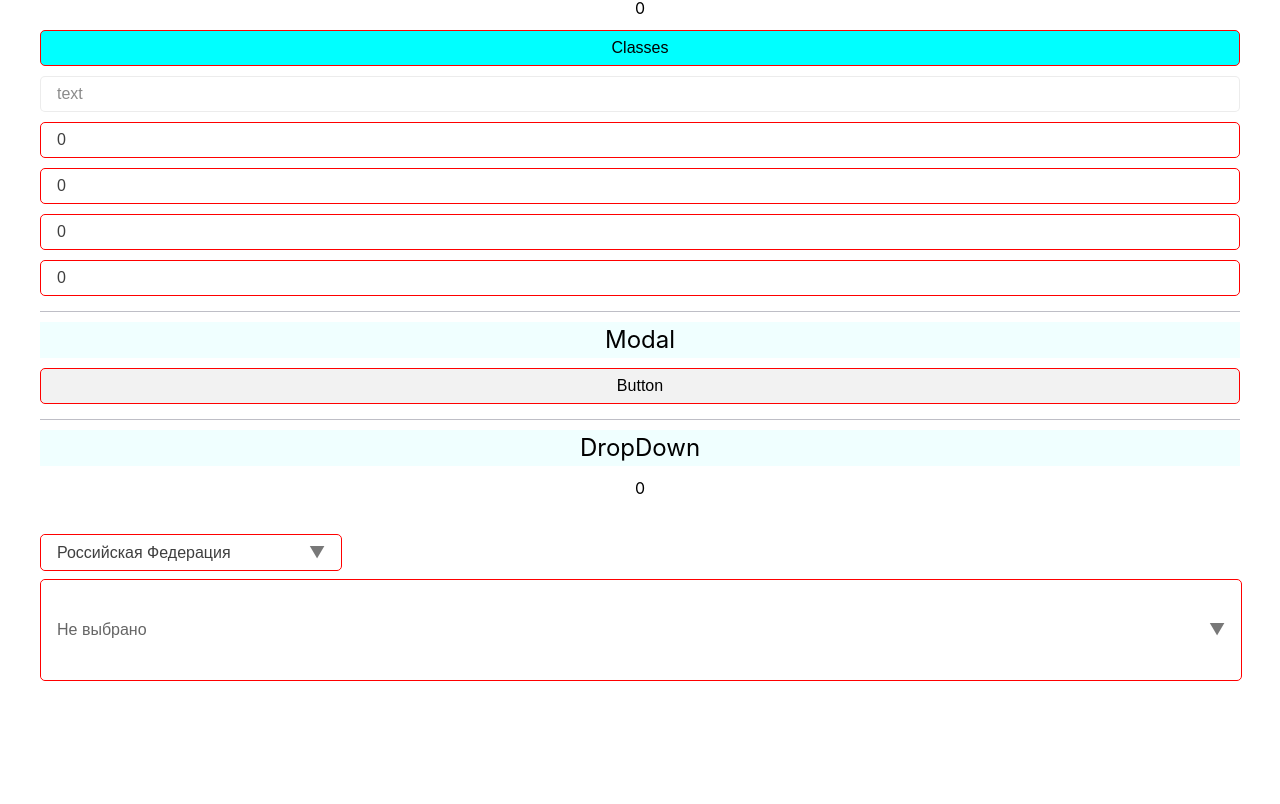
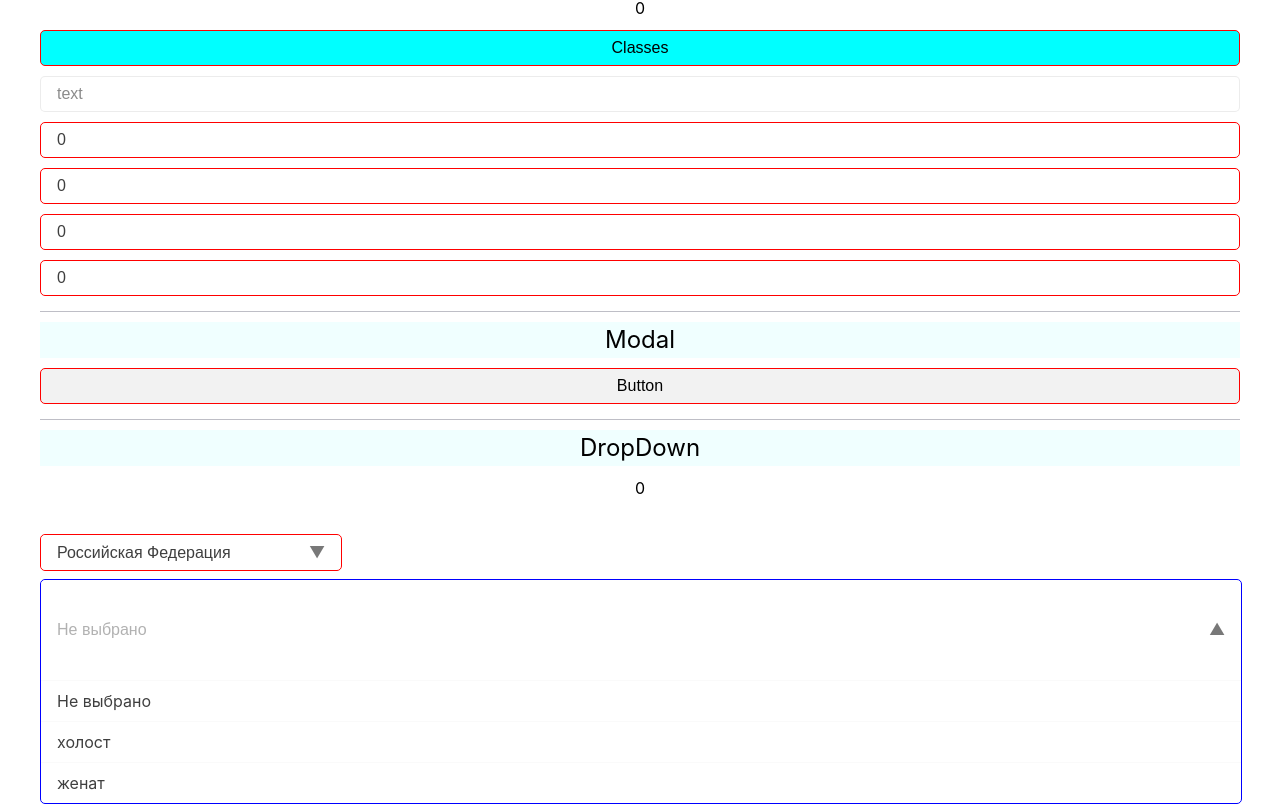
Before and after one commit to Smoren/vue3-hive-ui-kit, a Vue app: page / in a window 1280 px wide. Shown: the part 577-1381 px from the top of the page. Before the commit the page ends 1258 px from the top, so only its background shows below. Built offline with nearby package versions, Linux system fonts and the light colour scheme.

Commit message:
HiveDropdDown: created focus on mount

```diff
--- a/src/App.vue
+++ b/src/App.vue
@@ -148,7 +148,7 @@ const optionsArray = [
 ];
 
 // const dd4 = ref('74fd8aaa-e10a-4fd0-941b-6f6c7249003d')
-const dd4 = ref(null)
+const dd4 = ref(null);
 
 const optionsObject = {
   '74fd8aaa-e10a-4fd0-941b-6f6c7249003d': {
@@ -173,7 +173,7 @@ const maritalStatusList = [
     title: 'женат',
   },
 ];
-const mm = ref(null)
+const mm = ref(null);
 
 const statusList = [
   {
@@ -187,10 +187,10 @@ const statusList = [
     description: '',
     title: 'Черновик',
     type: null,
-  }
+  },
 ];
 
-const date: Ref<Date | undefined> = ref()
+const date: Ref<Date | undefined> = ref();
 
 const yearStore = useYearStore();
 const yearList = computed(() => yearStore.years);
@@ -201,8 +201,7 @@ onMounted(() => {
 
 const handleSearch = (value: string) => {
   console.log('val', value);
-
-}
+};
 </script>
 
 <template>
@@ -286,9 +285,17 @@ const handleSearch = (value: string) => {
         <!-- <hive-drop-down v-model="dd3" :options="optionsObjectSort" title-field="titl" value-field="valu" /> -->
         <!-- <hive-drop-down v-model="dd3" :options="yearList" title-field="title" value-field="value" with-null /> -->
         <!-- <hive-drop-down v-model="dropdown" :options="options" /> -->
-         <!-- <hive-drop-down v-model="dd4" :options="optionsArray" title-field="title" value-field="value" /> -->
-         <hive-drop-down v-model="mm" :options="maritalStatusList" title-field="title" value-field="id" with-null height="100px" />
-         <!-- <hive-drop-down v-model="mm" :options="statusList" title-field="title" value-field="id" /> -->
+        <!-- <hive-drop-down v-model="dd4" :options="optionsArray" title-field="title" value-field="value" /> -->
+        <hive-drop-down
+          v-model="mm"
+          :options="maritalStatusList"
+          title-field="title"
+          value-field="id"
+          with-null
+          height="100px"
+          :focusOnMount="true"
+        />
+        <!-- <hive-drop-down v-model="mm" :options="statusList" title-field="title" value-field="id" /> -->
       </widget-wrapper>
     </div>
   </div>
--- a/src/components/hive-drop-down/hive-drop-down.vue
+++ b/src/components/hive-drop-down/hive-drop-down.vue
@@ -1,5 +1,5 @@
 <script lang="ts" setup>
-import { reactive, watch } from 'vue';
+import { onMounted, reactive, watch } from 'vue';
 import HiveInput from '@/components/hive-input/hive-input.vue';
 import {
   Focusout,
@@ -17,7 +17,7 @@ import {
 } from '@/common/mixin/emits';
 import { useOnMount } from '@/common/hooks/use-mount';
 import { useListMethods } from './hooks/use-list-methods';
-import { Options, Value  } from '@/common/types/select';
+import { Options, Value } from '@/common/types/select';
 
 interface Props {
   options: Options | undefined;
@@ -31,7 +31,8 @@ interface Props {
   valueField?: string;
   mask?: RegExp;
   menuHeight?: string;
-  height?: string
+  height?: string;
+  focusOnMount?: boolean;
 }
 
 const props = withDefaults(defineProps<Props>(), {
@@ -42,6 +43,7 @@ const props = withDefaults(defineProps<Props>(), {
   valueField: 'value',
   menuHeight: '10rem',
   height: '2.2rem',
+  focusOnMount: false,
 });
 
 type Emit = Mount & Unmount & Update<Value> & Focusin & Focusout & Keydown & Search<string>;
@@ -75,6 +77,10 @@ const {
   setNextActiveValue,
 } = useListMethods(configOptions);
 
+onMounted(() => {
+  if (props.focusOnMount) searchRef.value?.forceFocus();
+});
+
 watch(
   () => props.options,
   () => {
@@ -93,9 +99,9 @@ watch(
         v-model="searchQuery"
         ref="searchRef"
         :disabled="disabled"
-        :placeholder="(current ? String(current[titleField]) : '')"
+        :placeholder="current ? String(current[titleField]) : ''"
         class="hive-drop-down__search"
-        :class="{ valueNull:  modelValue === null && withNull || modelValue === undefined }"
+        :class="{ valueNull: (modelValue === null && withNull) || modelValue === undefined }"
         :style="{ height }"
         @focusin="expand(), onFocusin(emit)"
         @focusout="collapse(), onFocusout(emit)"
```
